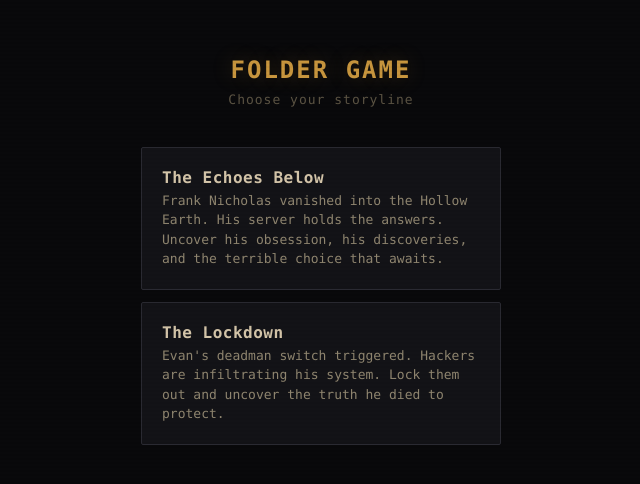
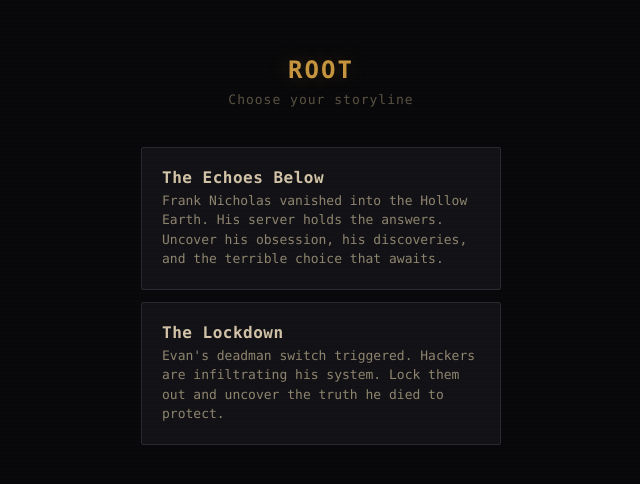
Before and after one commit to KaeruCT/folder-game, a React (Vite) app: page / in a window 1280 px wide. Shown: the part 150-634 px from the top of the page, without its empty margins (319-959 px from the left). Built offline with nearby package versions, Linux system fonts and the light colour scheme.

Commit message:
rename game to Root

```diff
--- a/index.html
+++ b/index.html
@@ -5,12 +5,12 @@
     <link rel="icon" href="/favicon.ico" />
     <meta name="viewport" content="width=device-width, initial-scale=1, maximum-scale=1, viewport-fit=cover" />
     <meta name="theme-color" content="#000000" />
-    <meta name="description" content="Folder Game — a mystery puzzle game" />
+    <meta name="description" content="Root — a mystery puzzle game" />
     <meta name="apple-mobile-web-app-capable" content="yes" />
     <meta name="apple-mobile-web-app-status-bar-style" content="black-translucent" />
     <link rel="apple-touch-icon" href="/logo192.png" />
     <link rel="manifest" href="/manifest.json" />
-    <title>Folder Game</title>
+    <title>Root</title>
   </head>
   <body>
     <div id="root"></div>
--- a/src/component/storyline/StorylineSelect.tsx
+++ b/src/component/storyline/StorylineSelect.tsx
@@ -11,7 +11,7 @@ function StorylineSelect({ dispatch }: Props) {
 
     return (
         <div className="storyline-select">
-            <h1>Folder Game</h1>
+            <h1>Root</h1>
             <p className="storyline-subtitle">Choose your storyline</p>
             <div className="storyline-list">
                 {storylines.map((storyline) => (
```
